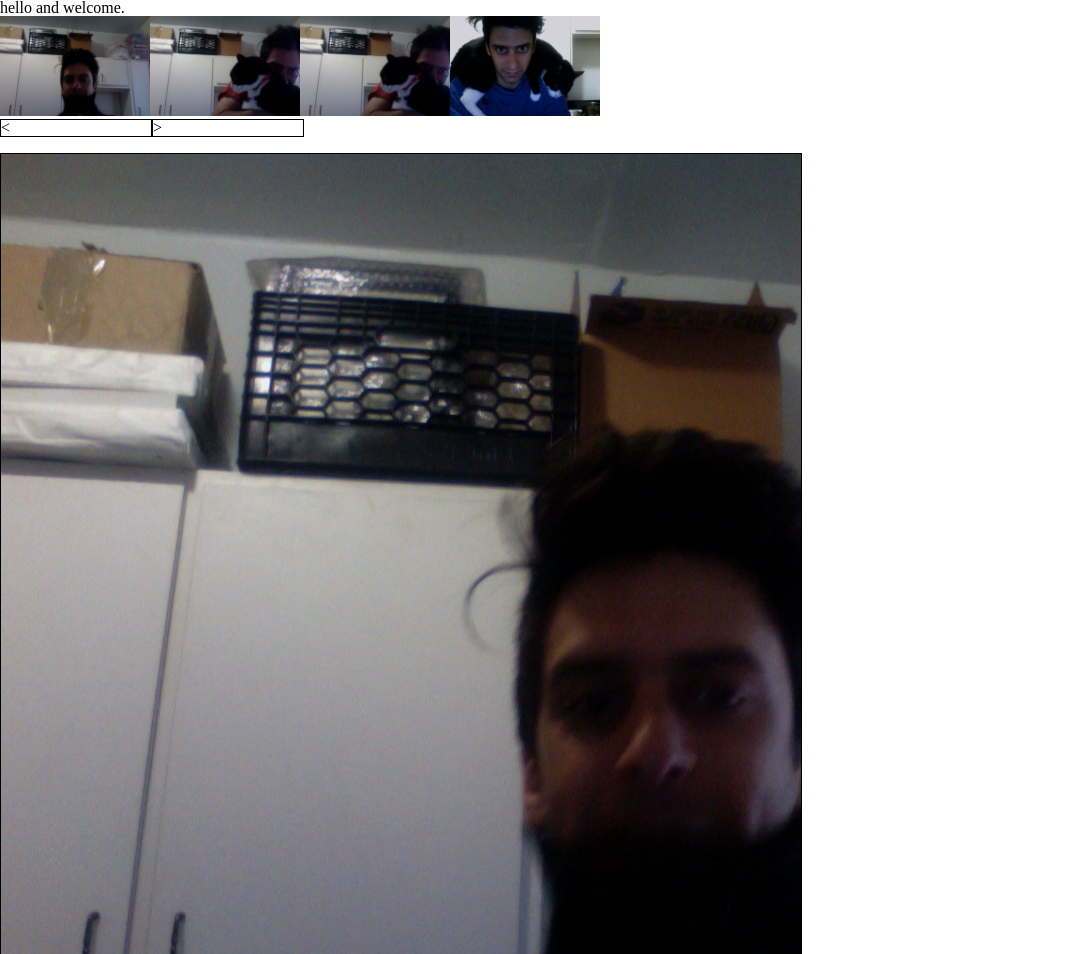
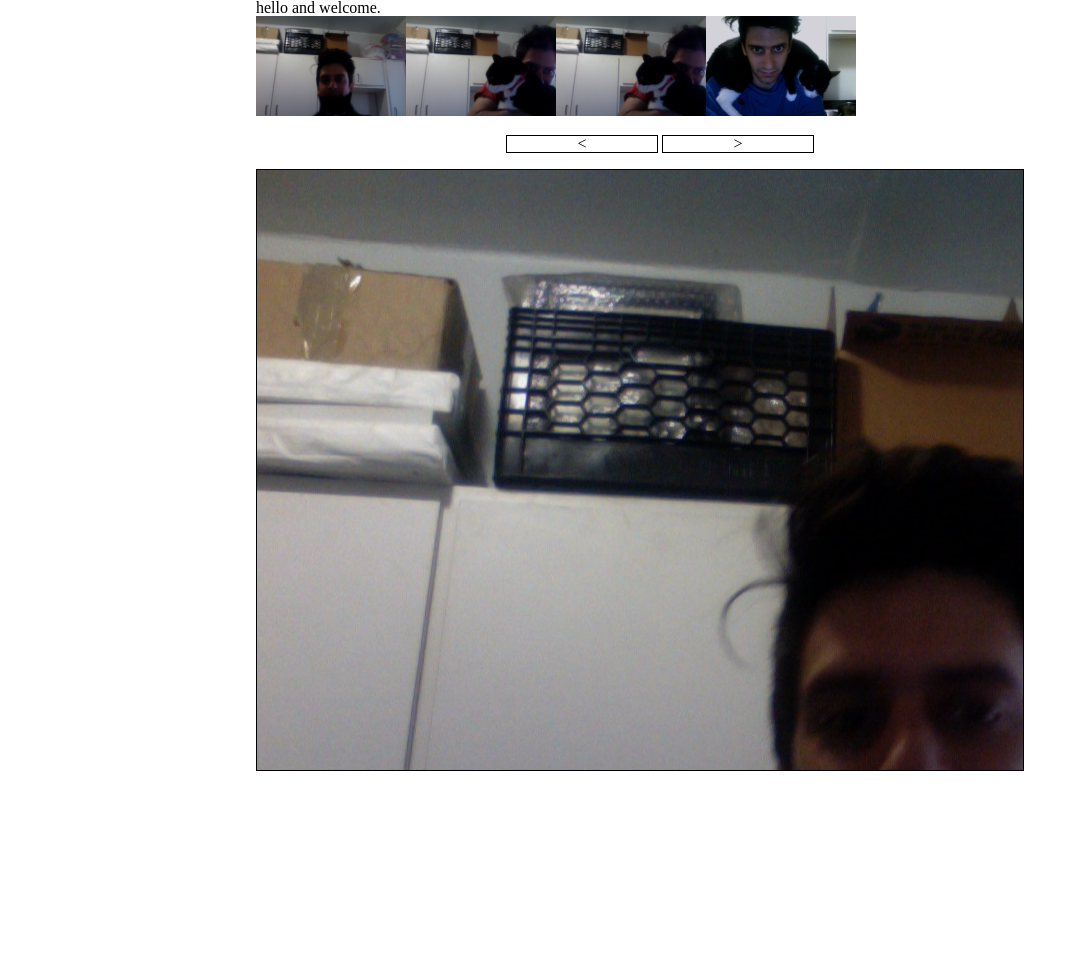
Before and after one commit to ml242/carousel, a plain HTML site: page index.html in a window 1280 px wide. Shown: the top 954 px of the page, without its empty margins (0-1087 px from the left). After the commit the page ends 800 px from the top, so only its background shows below. Drawn offline with Linux system fonts and the light colour scheme.

Commit message:
slider is fully operational

```diff
--- a/css/styles.css
+++ b/css/styles.css
@@ -1,5 +1,6 @@
 body {
   background-color: white;
+  margin: 0 20% 0 20%;
 }
 
 #main {
@@ -33,11 +34,14 @@ body {
 }
 
 #container {
-  display: inline-flex;
+  padding-top: 1em;
+  display: inline-block;
   margin: 0 auto;
+  text-align: center;
 }
 
 .left {
+  margin-left: 250px;
   width: 150px;
   border: 1px solid black;
   display: inline-block;
--- a/js/main.js
+++ b/js/main.js
@@ -13,7 +13,7 @@ $(document).ready(function(){
 
   $('#main').css("background-image", "url(images/1.jpg)");
   $('#main').css("background-repeat", "no-repeat");
-  $('#main').css("height", "800px");
+  // $('#main').css("height", "800px");
   $('#main').css("margin-top", "1em");
 
 
```
